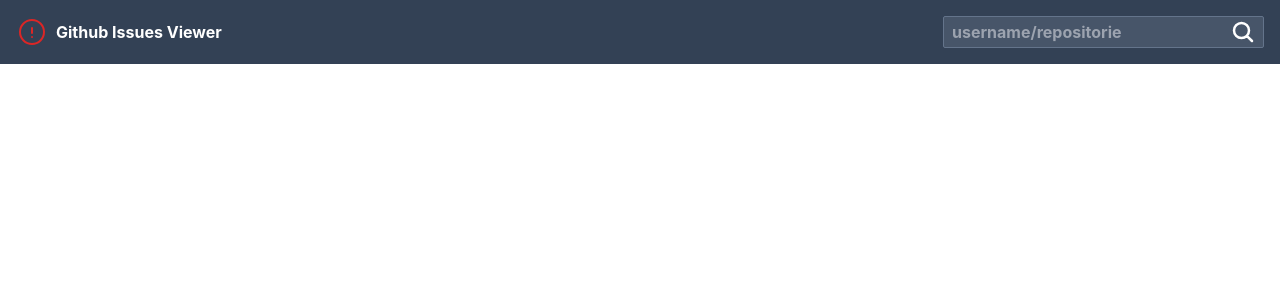
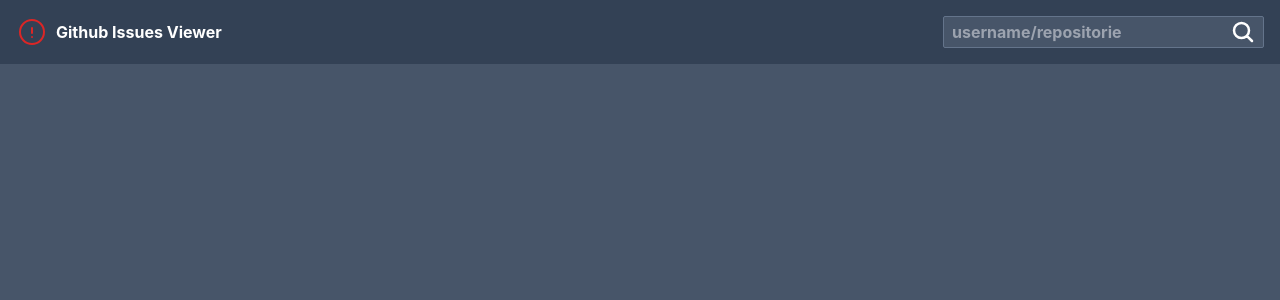
Before and after one commit to abdulrehmandev38/github-issues-viewer, a React (Create React App) app: page /repo/5/issue/5 in a window 1280 px wide. Shown: the top 300 px of the page. Built offline with nearby package versions, Linux system fonts and the light colour scheme; no server answers.

Commit message:
add paper

```diff
--- a/src/pages/Issue.jsx
+++ b/src/pages/Issue.jsx
@@ -1,7 +1,8 @@
 import { useParams } from "react-router-dom";
+import Paper from "../components/Paper";
 
 const Issue = () => {
   const { repo, issue } = useParams();
-  return <div></div>;
+  return <Paper></Paper>;
 };
 export default Issue;
```
